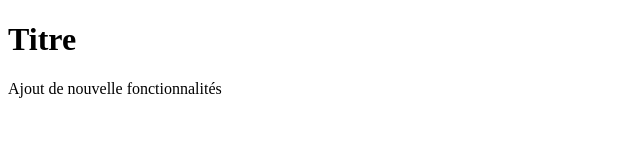
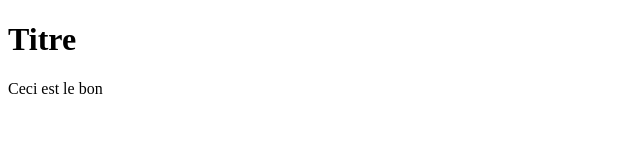
Before and after one commit to Herilanto003/demo_fetch_push, a plain HTML site: page index.html in a window 1280 px wide. Shown: the whole page, without its empty margins (0-640 px from the left). Drawn offline with Linux system fonts and the light colour scheme.

Commit message:
modification extension

```diff
--- a/index.html
+++ b/index.html
@@ -8,6 +8,6 @@
   <body>
     <h1>Titre</h1>
 
-    <p>Ajout de nouvelle fonctionnalités</p>
+    <p>Ceci est le bon</p>
   </body>
 </html>
```
